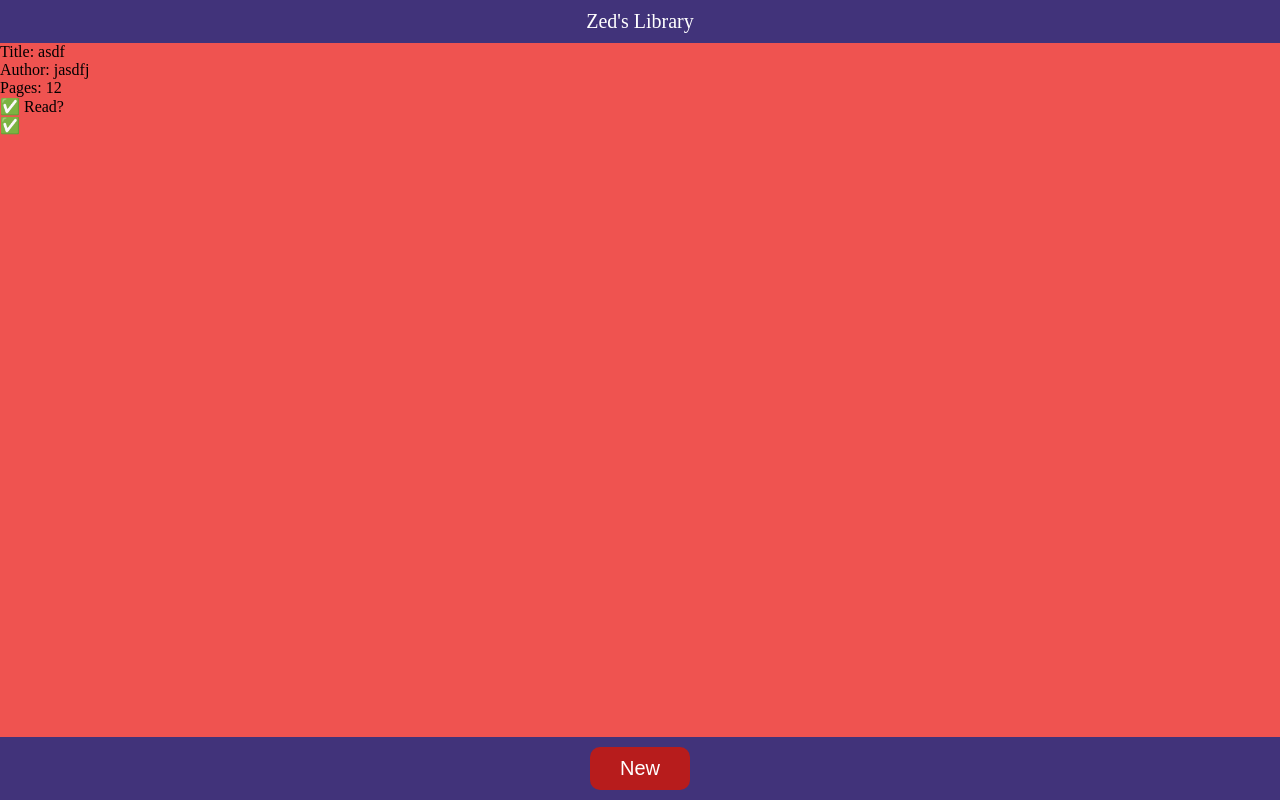
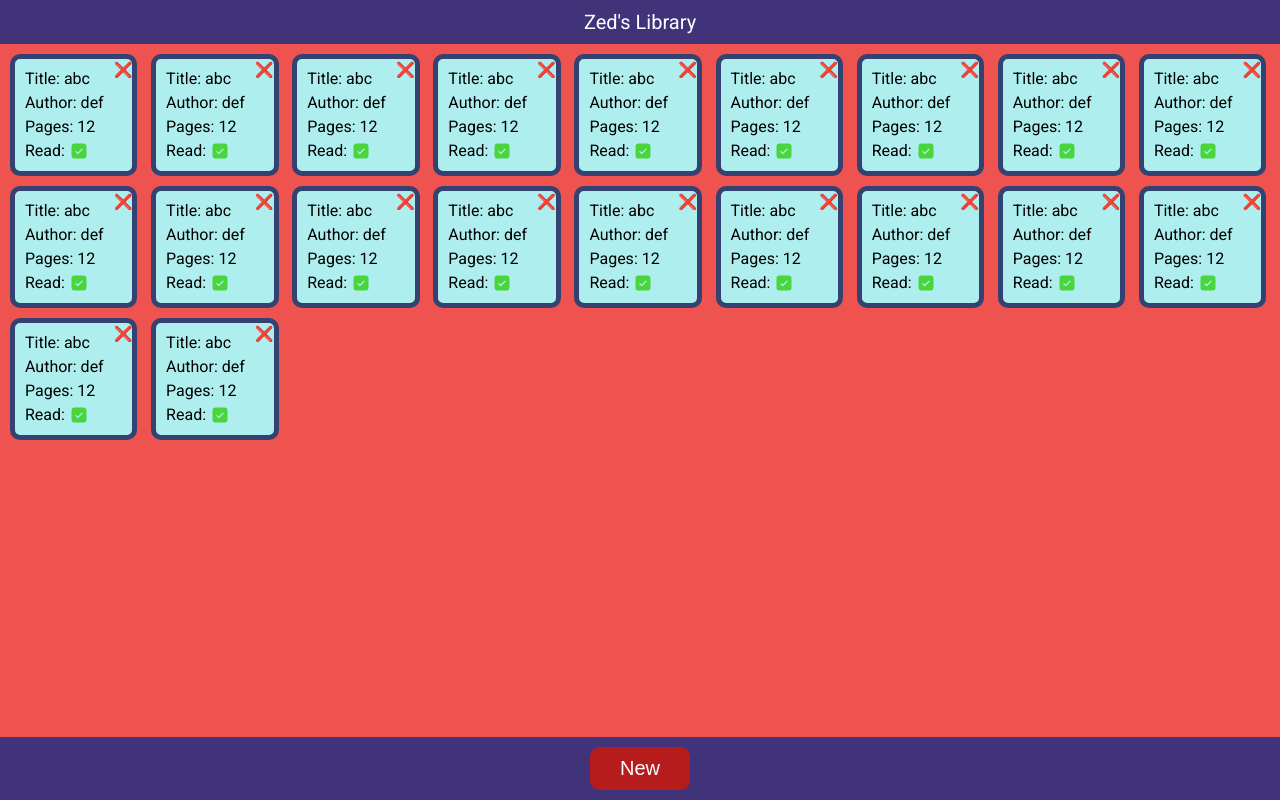
Before and after one commit to Zedai00/Library, a plain HTML site: page index.html in a window 1280 px wide. Drawn offline with Linux system fonts and the light colour scheme.

Commit message:
Add read toggle prototype function

```diff
--- a/index.html
+++ b/index.html
@@ -10,18 +10,18 @@
   <body>
     <header>Zed's Library</header>
     <div class="library">
-      <div class="book">
-        <div class="info">
-          <div class="title">Title: asdf
-          </div>
-          <div class="author">Author: jasdfj</div>
-          <div class="pages">Pages: 12</div>
-          <div class="read">✅ Read?</div>
-        </div>
-        <div class="rmdiv">
-        <div class="remove">✅</div>
-        </div>
-      </div>
+      <!-- <div class="book"> -->
+      <!--   <div class="info"> -->
+      <!--     <div class="title">Title: asdf -->
+      <!--     </div> -->
+      <!--     <div class="author">Author: jasdfj</div> -->
+      <!--     <div class="pages">Pages: 12</div> -->
+      <!--     <div class="read"><img width="18px" src="assets/cross.svg"> Read?</div> -->
+      <!--   </div> -->
+      <!--   <div class="rmdiv"> -->
+      <!--   <div class="remove">❌</div> -->
+      <!--   </div> -->
+      <!-- </div> -->
     </div>
     <div class="new-book">
       <button type="button" id="showButton">New</button>
--- a/script.js
+++ b/script.js
@@ -19,30 +19,49 @@ function displayBooks() {
   myLibrary.forEach(book => {
     let title = document.createElement("div")
     title.innerText = `Title: ${book.title}`
+
     let author = document.createElement(
       "div")
     author.innerText = `Author: ${book.author}`
+
     let pages = document.createElement("div")
     pages.innerText = `Pages: ${book.pages}`
+
+    let src = (book.read) ? "./assets/checkbox.svg" : "./assets/cross.svg"
+    let img = document.createElement("img")
+    img.src = src
+    img.classList.add("imgReadBtn")
+    img.dataset.id = book.id
+    let read = document.createElement("div")
+    read.classList.add("read")
+    read.dataset.id = book.id
+    read.append("Read: ")
+    read.append(img)
+
     let info = document.createElement("div")
     info.classList.add("info")
+    info.append(title, author, pages, read)
 
-    let readBtn = document.createElement("button")
-    readBtn.clas
+    let rmdiv = document.createElement("div")
+    rmdiv.classList.add("rmdiv")
+    let remove = document.createElement("button")
+    remove.classList.add("remove")
+    remove.dataset.id = book.id
+    remove.innerText = "❌"
+    rmdiv.append(remove)
+
     let b = document.createElement("div")
     b.classList.add("book");
-    b.appendChild(title)
-    b.appendChild(author)
-    b.appendChild(pages)
+    b.append(info, rmdiv)
     library.appendChild(b)
   })
 }
 
-for (let i = 0; i < 10; i++) {
+for (let i = 0; i < 20; i++) {
   addBookToLibrary("abc", "def", 12, true)
 }
 
-// displayBooks()
+displayBooks()
 
 const showButton = document.querySelector("#showButton")
 const bookDialog = document.querySelector("#bookDialog")
@@ -71,3 +90,28 @@ bookForm.addEventListener("submit", (e) => {
   displayBooks()
   bookDialog.close()
 })
+
+
+let library = document.querySelector(".library")
+library.addEventListener("click", (e) => {
+  console.log(e)
+  if (e.target.classList.contains("remove")) {
+    let id = e.target.dataset.id
+    const index = myLibrary.findIndex(book => book.id === id)
+    if (index !== -1) {
+      myLibrary.splice(index, 1)
+    }
+    displayBooks()
+  } else if (e.target.classList.contains("read") || e.target.classList.contains("imgReadBtn")) {
+    let id = e.target.dataset.id
+    const index = myLibrary.findIndex(book => book.id === id)
+    if (index !== -1) {
+      myLibrary[index].toggleReadStatus()
+    }
+    displayBooks()
+  }
+})
+
+Book.prototype.toggleReadStatus = function () {
+  this.read ? this.read = false : this.read = true
+}
--- a/style.css
+++ b/style.css
@@ -1,3 +1,5 @@
+@import url("https://fonts.googleapis.com/css2?family=Roboto:ital,wght@0,100..900;1,100..900&display=swap");
+
 * {
   margin: 0;
   padding: 0;
@@ -8,6 +10,18 @@ body {
   display: flex;
   flex-direction: column;
   background-color: #ef5350;
+  font-family:
+    Roboto,
+    system-ui,
+    -apple-system,
+    BlinkMacSystemFont,
+    "Segoe UI",
+    Oxygen,
+    Ubuntu,
+    Cantarell,
+    "Open Sans",
+    "Helvetica Neue",
+    sans-serif;
 }
 
 header {
@@ -25,7 +39,8 @@ header {
   margin-top: auto;
 }
 
-button {
+.new-book button,
+dialog button {
   padding: 10px;
   font-size: 20px;
   background-color: #b71c1c;
@@ -92,3 +107,50 @@ fieldset {
   padding: 10px;
   border-radius: 10px;
 }
+
+.book {
+  display: flex;
+  background-color: paleturquoise;
+  width: max-content;
+  padding: 10px;
+  border-radius: 10px;
+  border: #334270 5px solid;
+}
+
+.read {
+  cursor: pointer;
+}
+
+.read img {
+  width: 20px;
+}
+
+.info {
+  display: flex;
+  flex-direction: column;
+  gap: 5px;
+  white-space-collapse: preserve;
+}
+
+.rmdiv {
+  position: relative;
+  top: -9px;
+  right: -10px;
+}
+
+.remove {
+  cursor: pointer;
+}
+
+.library {
+  padding: 10px;
+  gap: 10px;
+  display: grid;
+  grid-template-columns: repeat(auto-fit, minmax(130px, 1fr));
+}
+
+.rmdiv button {
+  background: none;
+  border: none;
+  font-size: 15px;
+}
```
Also changed, not shown: assets/checkbox.svg (added), assets/cross.svg (added).
